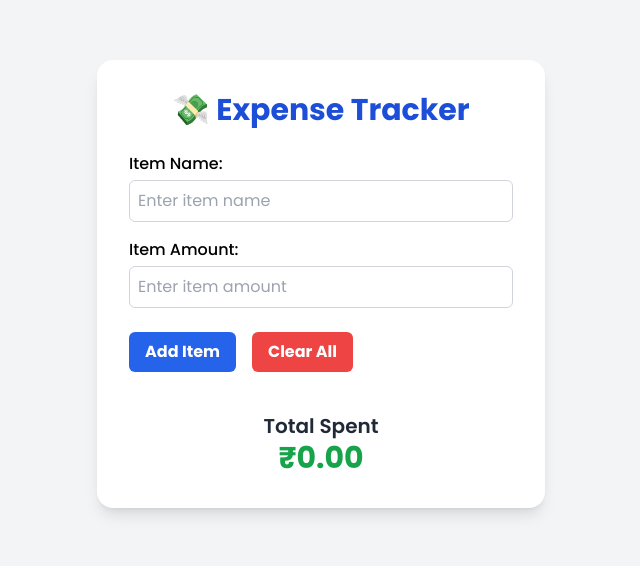
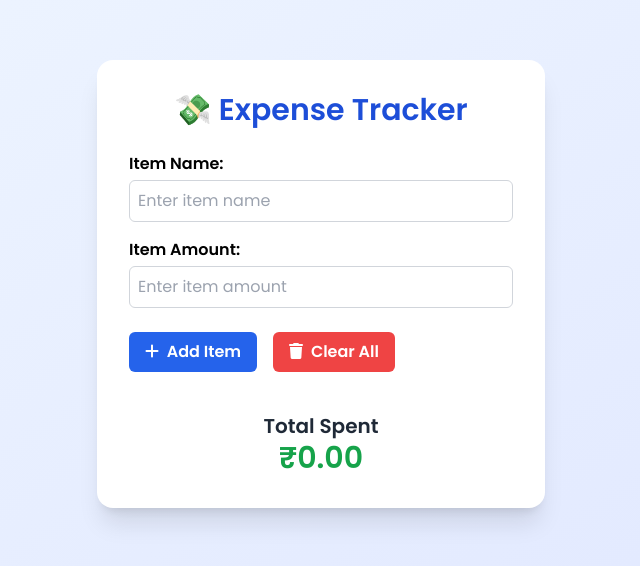
Before and after one commit to Abhishek-Coder-01/Expense-Tracker, a plain HTML site: page index.html in a window 1280 px wide. Shown: the part 116-682 px from the top of the page, without its empty margins (319-959 px from the left). Drawn offline with nearby package versions, Linux system fonts and the light colour scheme.

Commit message:
index.html

```diff
--- a/index.html
+++ b/index.html
@@ -6,7 +6,7 @@
   <meta name="viewport" content="width=device-width, initial-scale=1.0" />
   <title>Expense Tracker</title>
   <link rel="stylesheet" href="https://cdnjs.cloudflare.com/ajax/libs/font-awesome/6.7.2/css/all.min.css">
-  <link href="https://fonts.googleapis.com/css2?family=Poppins:wght@400;500;600;700&display=swap" rel="stylesheet">
+  <link href="https://fonts.googleapis.com/css2?family=Poppins:wght@400;600&display=swap" rel="stylesheet">
   <script src="https://cdn.tailwindcss.com"></script>
   <style>
     body {
@@ -14,41 +14,42 @@
     }
 
     .popup-menu {
-      opacity: 0;
-      transform: scale(0.95);
+      opacity: 1;
+      transform: scale(1);
+      backdrop-filter: blur(5px);
+      border-radius: 10px;
+      box-shadow: 0 4px 12px rgba(0, 0, 0, 0.1);
       transition: all 0.2s ease;
     }
+  </style>
 
-    .popup-menu {
-      opacity: 1;
-      transform: scale(1);
-    }
-
-
-  </style>
 </head>
 
-<body class="bg-gray-100 flex items-center justify-center min-h-screen">
-  <div class="bg-white p-8 rounded-2xl shadow-lg w-full max-w-md min-h-[500px] sm:min-h-[auto]" >
+<body class="bg-gradient-to-br from-blue-50 to-indigo-100 flex items-center justify-center min-h-screen  dark:from-gray-900  dark:to-gray-800 transition-all duration-300 p-[6px] ">
+  <div class="bg-white p-8 rounded-2xl shadow-xl w-full max-w-md">
     <h1 class="text-3xl font-bold text-center mb-6 text-blue-700">💸 Expense Tracker</h1>
 
     <div class="mb-4">
-      <label class="block font-medium mb-1 font-bold " for="item-name">Item Name:</label>
+      <label class="block font-semibold mb-1" for="item-name">Item Name:</label>
       <input id="item-name" type="text" placeholder="Enter item name"
         class="w-full p-2 border border-gray-300 rounded-md outline-none focus:border-blue-500" />
     </div>
 
     <div class="mb-6">
-      <label class="block font-medium mb-1" for="item-amount">Item Amount:</label>
+      <label class="block font-semibold mb-1" for="item-amount">Item Amount:</label>
       <input id="item-amount" type="number" placeholder="Enter item amount"
         class="w-full p-2 border border-gray-300 rounded-md outline-none focus:border-blue-500" />
     </div>
 
     <div class="flex gap-4 mb-4">
       <button onclick="addItem()"
-        class="bg-blue-600 text-white px-4 py-2 rounded-md hover:bg-blue-700 transition font-bold">Add Item</button>
+        class="bg-blue-600 text-white px-4 py-2 rounded-md hover:bg-blue-700 transition font-bold">
+        <i class="fa-solid fa-plus mr-1"></i> Add Item
+      </button>
       <button onclick="clearAll()"
-        class="bg-red-500 text-white px-4 py-2 rounded-md hover:bg-red-600 transition font-bold">Clear All</button>
+        class="bg-red-500 text-white px-4 py-2 rounded-md hover:bg-red-600 transition font-bold">
+        <i class="fa-solid fa-trash mr-1"></i> Clear All
+      </button>
     </div>
 
     <div id="item-list" class="space-y-2 max-h-64 overflow-y-auto pr-1 mb-6"></div>
@@ -58,6 +59,8 @@
       <div class="text-3xl font-bold text-green-600">₹<span id="total">0.00</span></div>
     </div>
   </div>
+
   <script src="script.js"></script>
 </body>
+
 </html>
```
